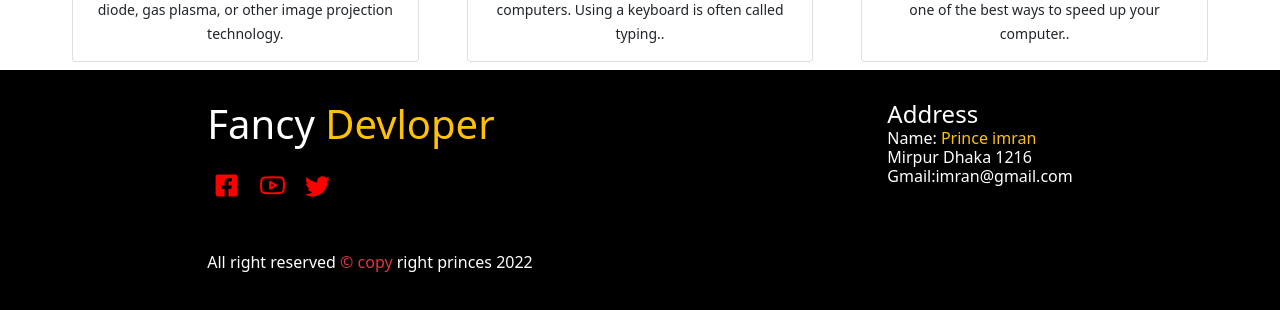
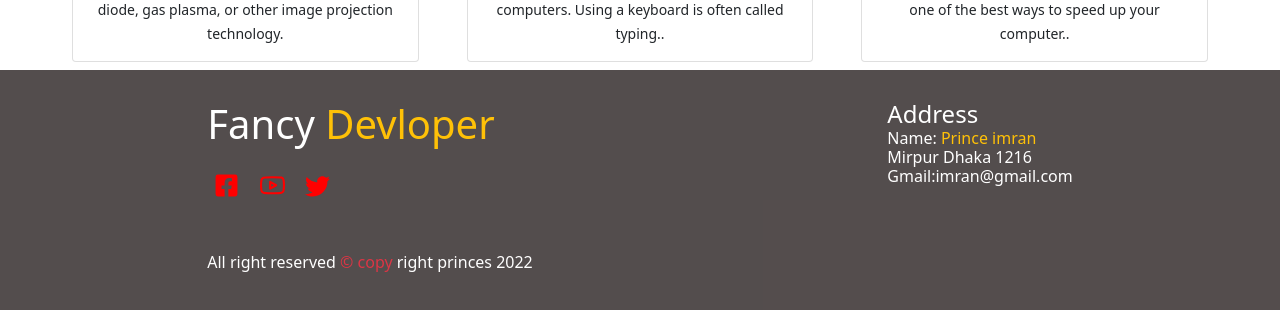
Before and after one commit to imran-prince/Warehouse-system, a React (Create React App) app: page / in a window 1280 px wide. Shown: the part 1833-2143 px from the top of the page. Built offline with nearby package versions, Linux system fonts and the light colour scheme; no server answers.

Commit message:
items add

```diff
--- a/src/App.js
+++ b/src/App.js
@@ -10,7 +10,7 @@ import Items from './Components/Items/Items';
 import RequreAuth from './Components/RequreAuth/RequreAuth';
 import Blog from './Components/Blog/Blog';
 import Notfound from './Components/Notfound/Notfound';
-import Foter from './Components/Foter/Foter';
+
 import Footer from './Components/Footer/Footer';
 function App() {
   return (
--- a/src/Components/Footer/Footer.css
+++ b/src/Components/Footer/Footer.css
@@ -1,5 +1,5 @@
 .foter{
-    background-color: black;
+    background-color: rgba(65, 58, 58, 0.9);
     color: white;
     padding: 30px;
     display: flex;
```
